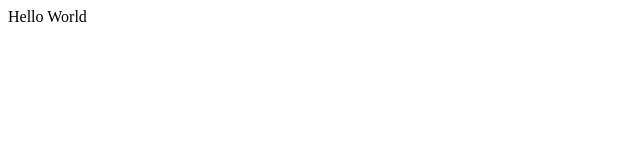
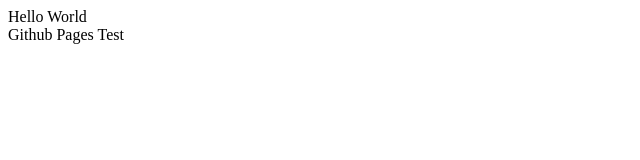
Before and after one commit to WolfyDelta/Personal-Website, a plain HTML site: page index.html in a window 1280 px wide. Shown: the whole page, without its empty margins (0-640 px from the left). Drawn offline with Linux system fonts and the light colour scheme.

Commit message:
Github Pages Test

```diff
--- a/index.html
+++ b/index.html
@@ -1 +1,2 @@
 <div>Hello World</div>
+<div>Github Pages Test</div>
```
